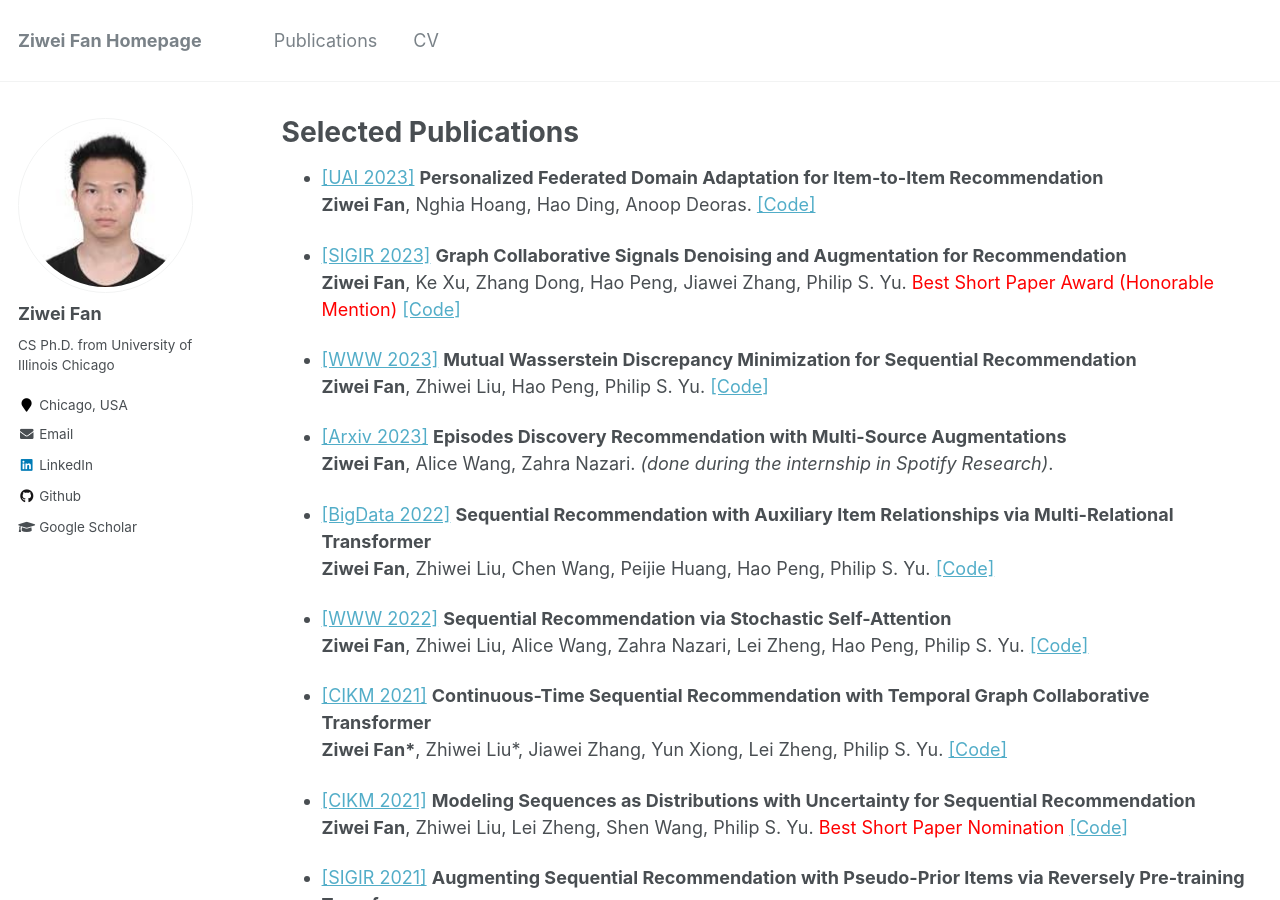
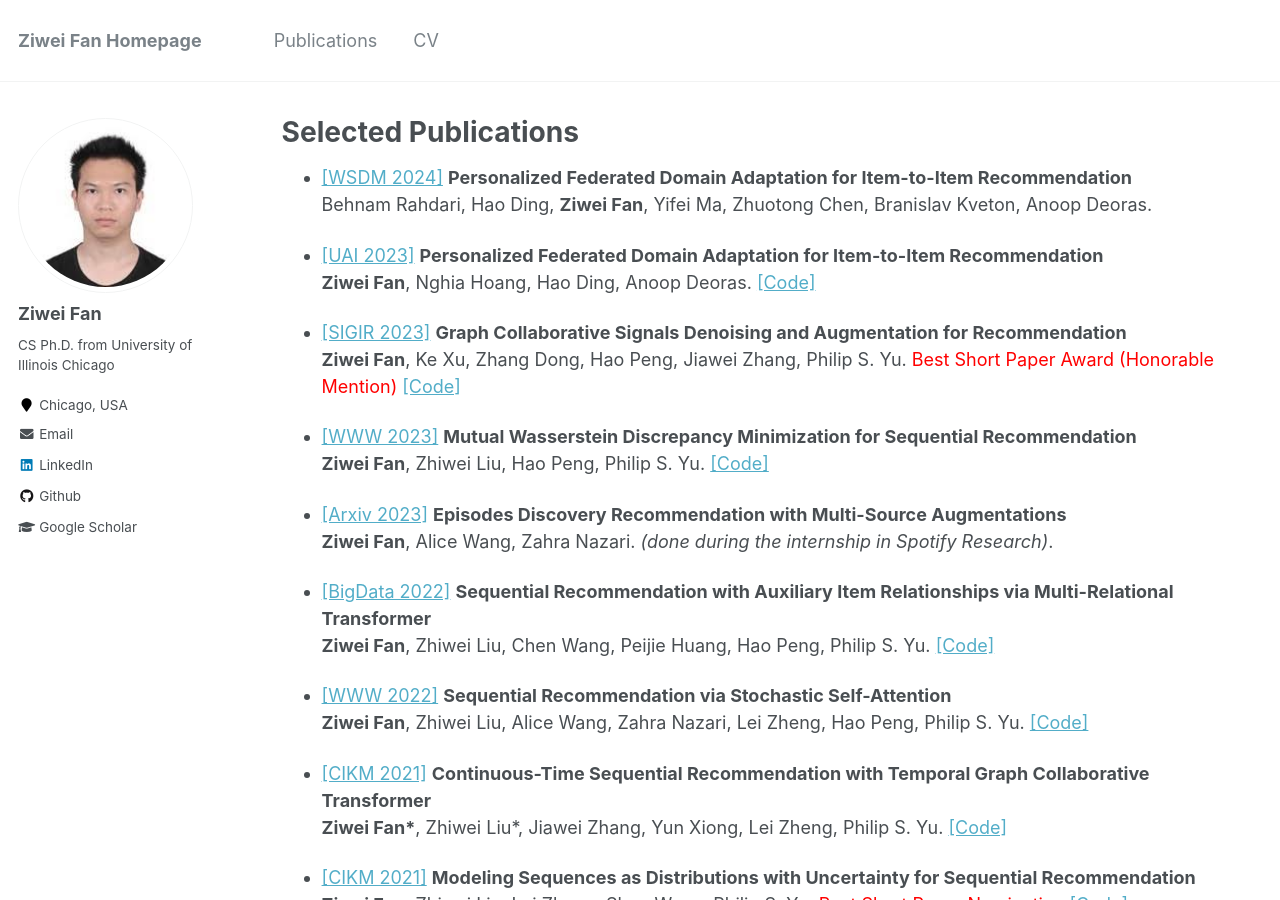
Before and after one commit to ziwei-fan/ziwei-fan.github.io, a Jekyll site: the page built from _pages/publications.md, in a window 1280 px wide and 900 px high. Built offline with Jekyll 4.4.1, drawn with Linux system fonts in a browser that asks for light colours.

Commit message:
Update publications.md

```diff
--- a/_pages/publications.md
+++ b/_pages/publications.md
@@ -4,6 +4,8 @@ title: "Selected Publications"
 permalink: /publications/
 author_profile: true
 ---
+
+* [[WSDM 2024]](https://ziwei-fan.github.io/) <b>Personalized Federated Domain Adaptation for Item-to-Item Recommendation</b> <br> Behnam Rahdari, Hao Ding, <b>Ziwei Fan</b>, Yifei Ma, Zhuotong Chen, Branislav Kveton, Anoop Deoras.
 
 * [[UAI 2023]](https://arxiv.org/abs/2306.03191) <b>Personalized Federated Domain Adaptation for Item-to-Item Recommendation</b> <br> <b>Ziwei Fan</b>, Nghia Hoang, Hao Ding, Anoop Deoras. [[Code]](https://github.com/zfan20/PFGNNPlus/)
 
```
